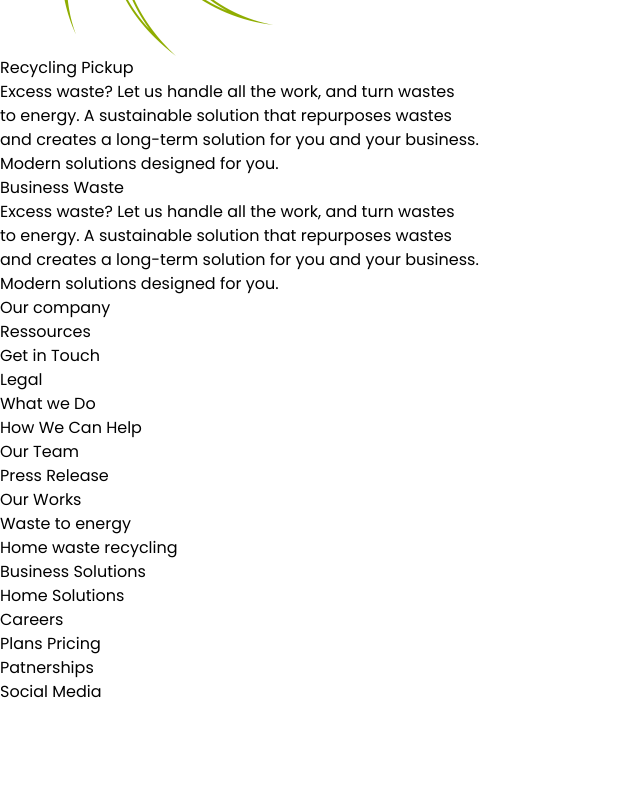
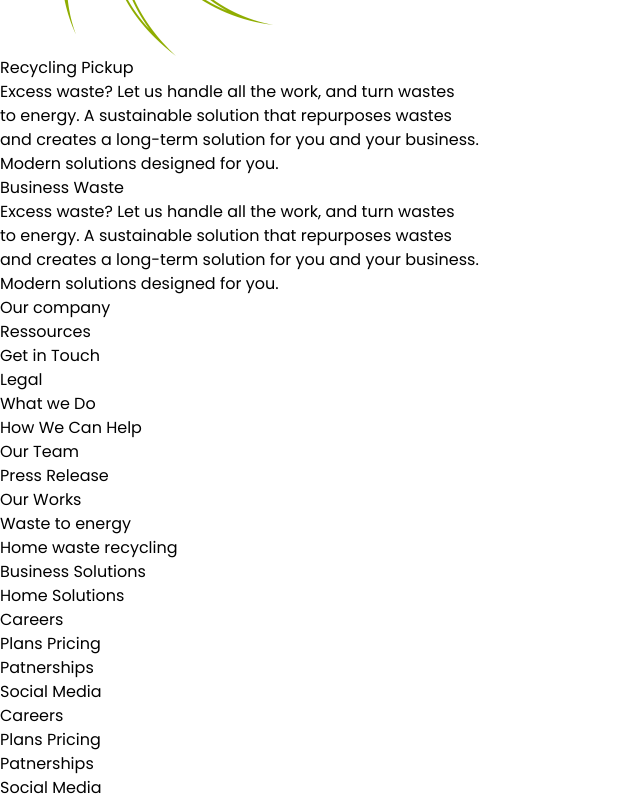
Before and after one commit to Ichmella19/dirth, a React (Vite) app: page / in a window 1280 px wide. Shown: the part 9943-10743 px from the top of the page, without its empty margins (0-640 px from the left). Before the commit the page ends 10647 px from the top, so only its background shows below. Built offline with nearby package versions, Linux system fonts and the light colour scheme.

Commit message:
Votre message de commit ici

```diff
--- a/src/composants/footer.jsx
+++ b/src/composants/footer.jsx
@@ -12,7 +12,7 @@ const footer = () => {
         <div className='border-b border-2 border-lime-600 hover:text-lime-800 cursor-pointer '></div>
         <section className="bg-gray-200 w-full min-h-80 relative flex flex-wrap justify-center mt-5 text-2xl">
 
-          <div className="flex flex-col  px-20 mt-5 font-medium md:text-xl">
+          <div className="flex flex-col  px-20 mt-5 font-medium ">
 
             <p className="mt-3 text-lime-600 ">What we Do</p>
             <p className="mt-2 text-lime-600">How We Can Help</p>
@@ -20,7 +20,7 @@ const footer = () => {
             <p className="mt-2 text-lime-600">Press Release</p>
             <p className="mt-2 text-lime-600">Our Works</p>
           </div>
-          <div className="flex flex-col ml-10 md px-20 mt-5 font-medium md:text-xl">
+          <div className="flex flex-col ml-10 md px-20 mt-5 font-medium ">
 
             <p className="mt-3 text-lime-600">Waste to energy</p>
             <p className="mt-2 text-lime-600">Home waste recycling</p>
@@ -28,7 +28,7 @@ const footer = () => {
             <p className="mt-2 text-lime-600">Home Solutions</p>
 
           </div>
-          <div className="flex flex-col mr-10 px-20 mt-5 font-medium md:text-xl">
+          <div className="flex flex-col mr-10 px-20 mt-5 font-medium ">
 
             <p className="mt-3 text-lime-600">Careers</p>
             <p className="mt-2 text-lime-600">Plans Pricing</p>
@@ -36,7 +36,14 @@ const footer = () => {
             <p className="mt-2 text-lime-600">Social Media</p>
 
           </div>
+          <div className="flex flex-col mr-10 px-20 mt-5 font-medium ">
 
+           <p className="mt-3 text-lime-600">Careers</p>
+           <p className="mt-2 text-lime-600">Plans Pricing</p>
+           <p className="mt-2 text-lime-600">Patnerships</p>
+           <p className="mt-2 text-lime-600">Social Media</p>
+
+         </div>
         </section>
    </section>
 
```
